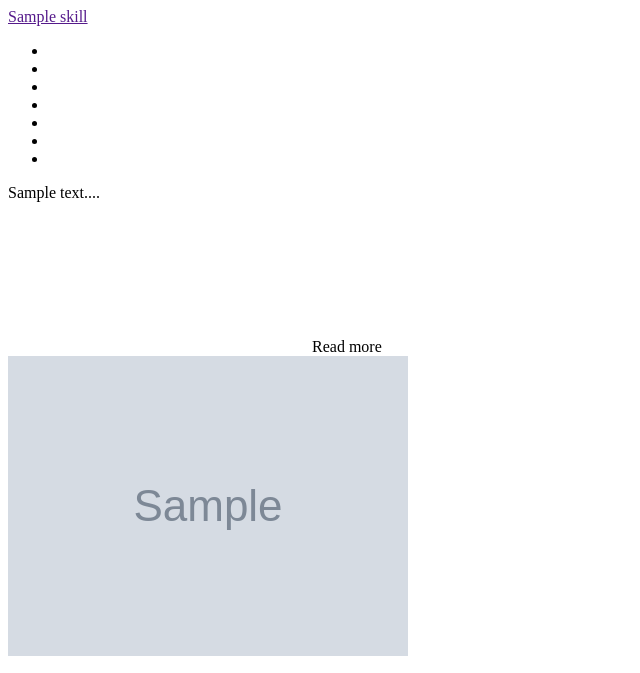
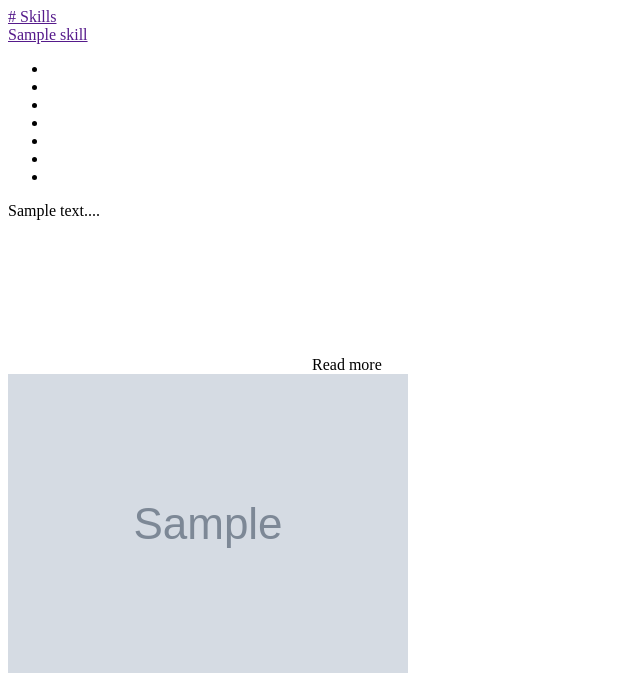
Before and after one commit to LukiaschenkoDmitriy/Site-Card, a Symfony app: template templates/index/_skills.html.twig in a window 1280 px wide. Shown: the top 673 px of the page, without its empty margins (0-640 px from the left). Run offline with Twig, Linux system fonts and the light colour scheme; the template is opened without the code that fills it: most values are stand-ins (such as "Sample title", 1, 10 or a date in 2020); grey boxes marked "Sample" are stand-in pictures; some libraries are stand-ins or nearby versions.

Commit message:
Changede chapters 'Resume' and 'Skills'

```diff
--- a/src/Command/query.sql
+++ b/src/Command/query.sql
@@ -23,5 +23,5 @@ set rate = 3
 where name = "NodeJs";
 
 update skill
-set rate = 3
+set rate = 3m
 where name = "PHP";
--- a/templates/index/_skills.html.twig
+++ b/templates/index/_skills.html.twig
@@ -1,8 +1,17 @@
+<a href="" class="chapter-title"># Skills</a>
 <div class="skills-container">
     <div class="skills">
         {% set sliceMax = 2000 %}
         {% for skill in skills %}
-            <a href="" class="chapter-title">{{skill.name}}</a>
+            <div class="skill-names">
+                {% for skill_2 in skills %}
+                    {% if skill.name == skill_2.name %}
+                        <a href="" class="skill-names-name-active">{{skill_2.name}}</a>
+                    {% else %}
+                        <a href="" class="skill-names-name">{{skill_2.name}}</a>
+                    {% endif %}
+                {% endfor %}
+            </div>
             <div class="skill">
                     <div class="skill-subcontainer">
                         <ul class="background">
```
Also changed, not shown: assets/styles/index/resume.scss (+26 -0 lines).
